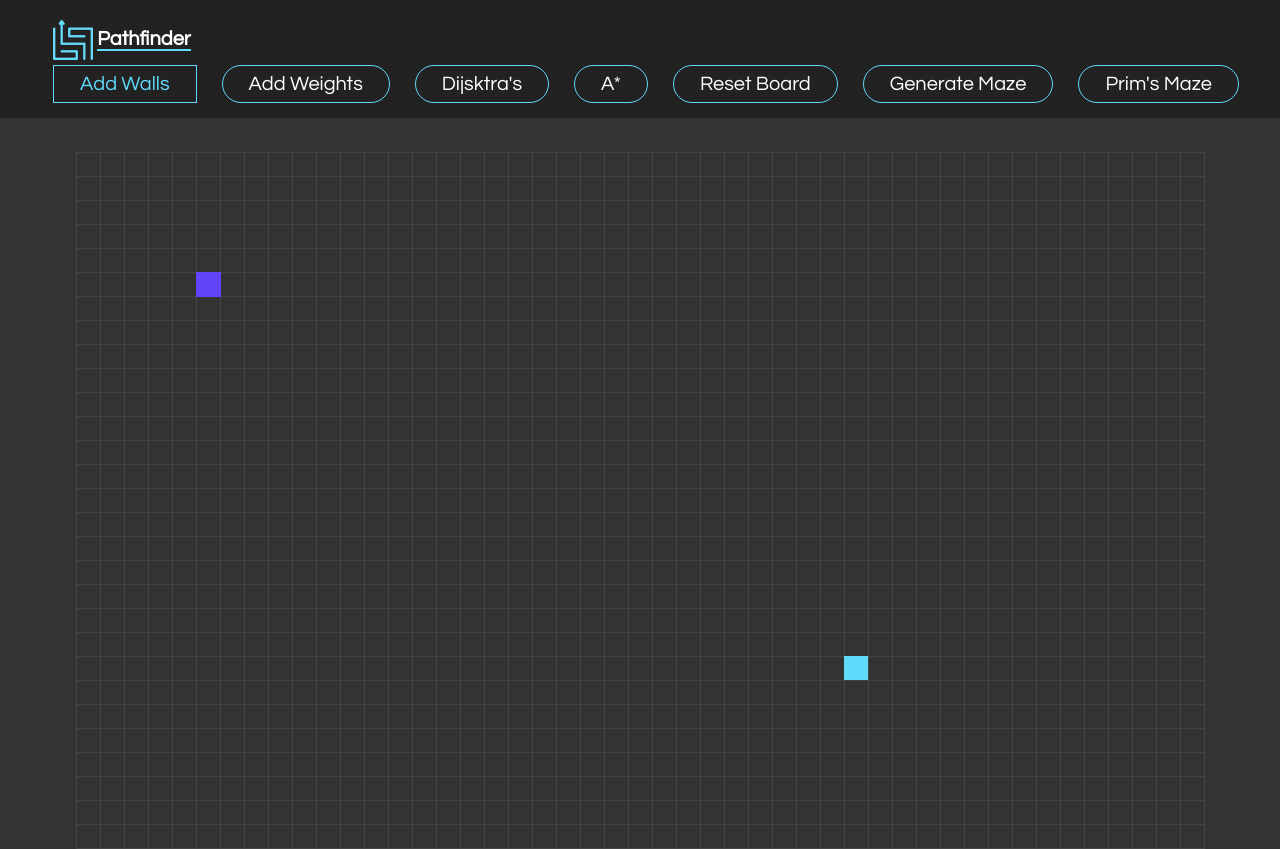
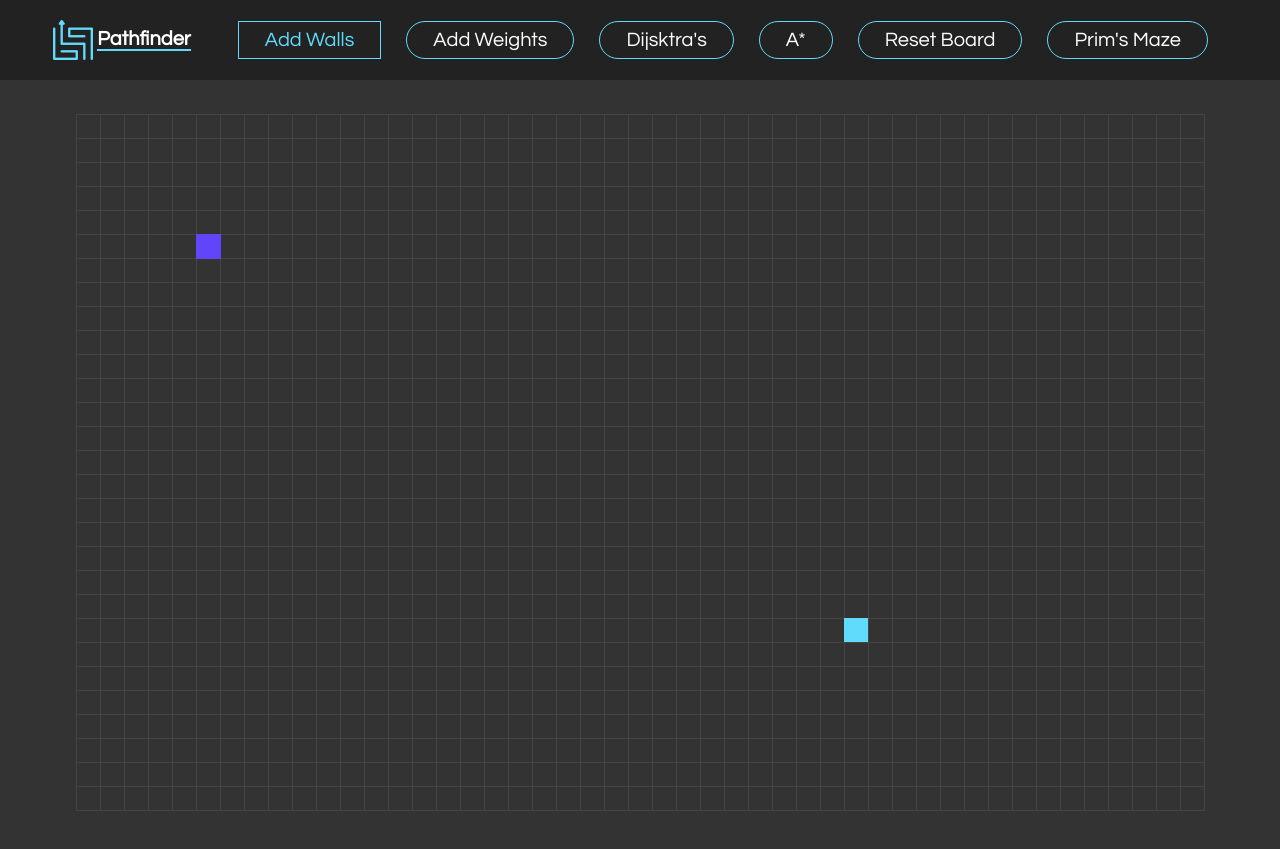
Before and after one commit to peterg4/Pathfinder, a React app: page / in a window 1280 px wide. After the commit the page ends 811 px from the top, so only its background shows below. Built offline with nearby package versions, Linux system fonts and the light colour scheme.

Commit message:
build w/ only prims no recursive

```diff
--- a/src/index.js
+++ b/src/index.js
@@ -607,7 +607,7 @@ class Board extends React.Component {
                 <button className="navbar-toggler reset"onClick={() => this.BFS(this.state.xStart,this.state.yStart)}> Dijsktra's</button>
                 <button className="navbar-toggler reset"onClick={() => this.A_star(this.state.xStart,this.state.yStart)}> A*</button>
                 <button className="navbar-toggler reset"onClick={() => this.resetState()}> Reset Board</button>
-                <button className="navbar-toggler reset"onClick={() => this.StartMaze(parseInt(GLOBAL_XMAX/2), parseInt(GLOBAL_YMAX/2), GLOBAL_XMAX, GLOBAL_YMAX, 0, 0)}> Generate Maze</button>
+              {/*  <button className="navbar-toggler reset"onClick={() => this.StartMaze(parseInt(GLOBAL_XMAX/2), parseInt(GLOBAL_YMAX/2), GLOBAL_XMAX, GLOBAL_YMAX, 0, 0)}> Generate Maze</button> */}
                 <button className="navbar-toggler reset"onClick={() => this.Prims()}> Prim's Maze</button>
             </div>
         </nav>
```
Also changed, not shown: build/asset-manifest.json, build/index.html, build/service-worker.js, 6 other files.
